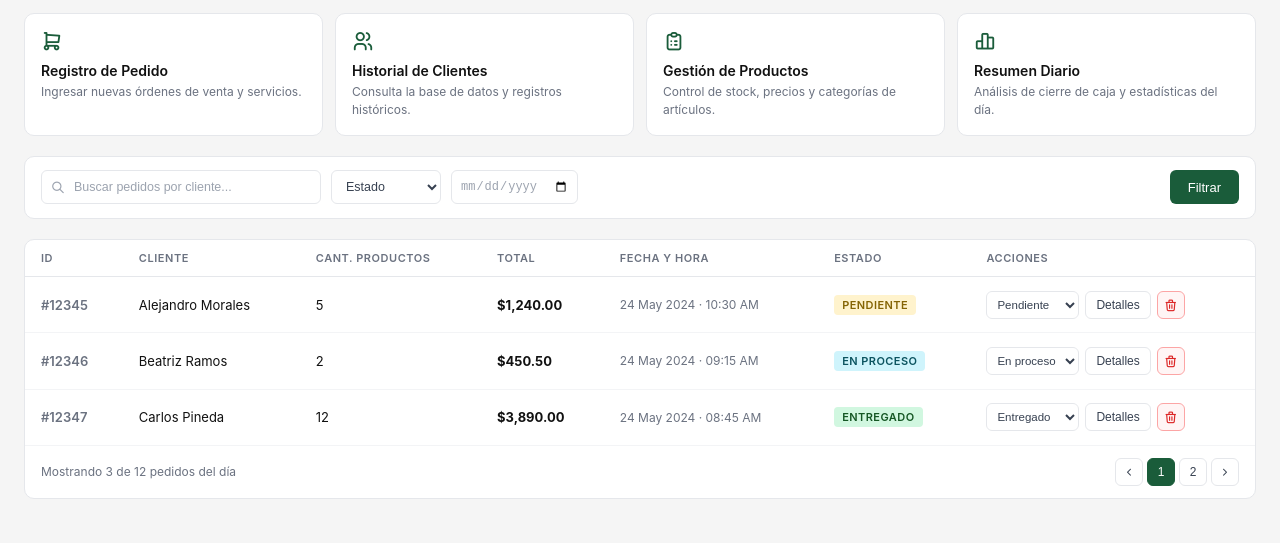
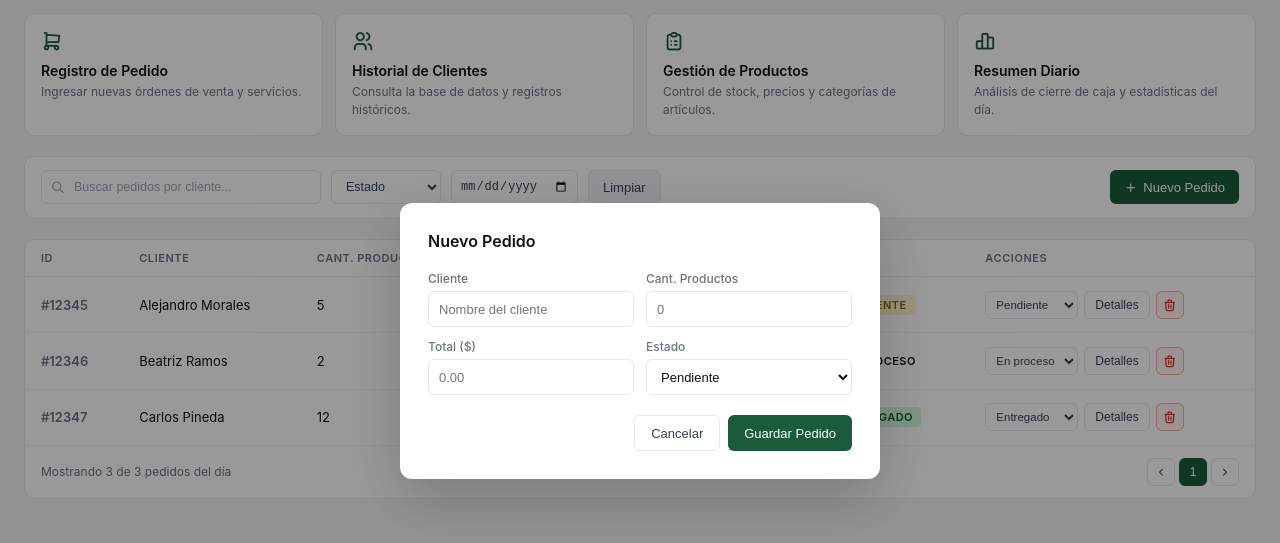
Before and after one commit to sogarox/PedidoRapido, a plain HTML site: page views/dashboard/dash.html in a window 1280 px wide. Both pictures are taken after a click on the element 173 px from the left and 133 px from the top of the page. Shown: the part 59-602 px from the top of the page. Drawn offline with Linux system fonts and the light colour scheme.

Commit message:
dashboard funcional mediante localstorage, se añadio confirmacion a todos los formularios, edicion de perfil inicializada

```diff
--- a/views/dashboard/dash.css
+++ b/views/dashboard/dash.css
@@ -1,4 +1,3 @@
-
   * {
     box-sizing: border-box;
     margin: 0;
@@ -11,7 +10,6 @@ body {
     min-height: 100vh;
   }
 
-/* NAVBAR */
   .navbar {
     background: #1a5c3a;
     padding: 0 1.5rem;
@@ -48,12 +46,10 @@ body {
     background: rgba(255, 255, 255, .1);
   }
 
-/* CONTENT */
   .content {
     padding: 1.25rem 1.5rem;
   }
 
-/* CARDS */
   .cards {
     display: grid;
     grid-template-columns: repeat(4, 1fr);
@@ -94,7 +90,6 @@ body {
     line-height: 1.5;
   }
 
-/* FILTERS */
   .filters {
     background: #fff;
     border: 1px solid #e5e7eb;
@@ -104,11 +99,13 @@ body {
     align-items: center;
     gap: 10px;
     margin-bottom: 1.25rem;
+    flex-wrap: wrap;
   }
 
   .search-wrap {
     position: relative;
     flex: 1;
+    min-width: 200px;
     max-width: 280px;
   }
 
@@ -156,14 +153,30 @@ body {
     border: 1px solid #e5e7eb;
     border-radius: 6px;
     font-size: 12px;
-  color: #9ca3af;
+    color: #374151;
     background: #fff;
     outline: none;
   }
 
   .btn-filter {
     height: 34px;
-  padding: 0 18px;
+    padding: 0 14px;
+    background: #f3f4f6;
+    color: #374151;
+    border: 1px solid #e5e7eb;
+    border-radius: 6px;
+    font-size: 13px;
+    font-weight: 500;
+    cursor: pointer;
+  }
+
+  .btn-filter:hover {
+    background: #e5e7eb;
+  }
+
+  .btn-new {
+    height: 34px;
+    padding: 0 14px;
     background: #1a5c3a;
     color: #fff;
     border: none;
@@ -172,13 +185,15 @@ body {
     font-weight: 500;
     cursor: pointer;
     margin-left: auto;
+    display: flex;
+    align-items: center;
+    gap: 6px;
   }
 
-.btn-filter:hover {
+  .btn-new:hover {
     background: #155030;
   }
 
-/* TABLE */
   .table-wrap {
     background: #fff;
     border: 1px solid #e5e7eb;
@@ -207,10 +222,15 @@ thead th {
 
   tbody tr {
     border-bottom: 1px solid #f3f4f6;
+    transition: background .1s;
   }
 
   tbody tr:last-child {
     border-bottom: none;
+  }
+
+  tbody tr:hover {
+    background: #f9fafb;
   }
 
   tbody td {
@@ -231,9 +251,9 @@ td.total {
   td.datetime {
     color: #6b7280;
     font-size: 12px;
+    white-space: nowrap;
   }
 
-/* BADGES */
   .badge {
     display: inline-block;
     padding: 3px 8px;
@@ -243,22 +263,21 @@ td.datetime {
     letter-spacing: .04em;
   }
 
-.badge-pending {
+  .badge-Pendiente {
     background: #fff3cd;
     color: #856404;
   }
 
-.badge-process {
+  .badge-En\ proceso {
     background: #cff4fc;
     color: #0c5460;
   }
 
-.badge-done {
+  .badge-Entregado {
     background: #d1f7e0;
     color: #155724;
   }
 
-/* ACTIONS */
   .actions {
     display: flex;
     align-items: center;
@@ -310,7 +329,6 @@ td.datetime {
     background: #fee2e2;
   }
 
-/* PAGINATION */
   .pagination {
     display: flex;
     align-items: center;
@@ -354,3 +372,126 @@ td.datetime {
   .page-btn:hover:not(.active) {
     background: #f9fafb;
   }
+
+  .empty {
+    text-align: center;
+    padding: 2.5rem;
+    color: #9ca3af;
+    font-size: 13px;
+  }
+
+  /* MODAL */
+  .modal-overlay {
+    position: fixed;
+    inset: 0;
+    background: rgba(0, 0, 0, .4);
+    display: flex;
+    align-items: center;
+    justify-content: center;
+    z-index: 100;
+    opacity: 0;
+    pointer-events: none;
+    transition: opacity .2s;
+  }
+
+  .modal-overlay.open {
+    opacity: 1;
+    pointer-events: all;
+  }
+
+  .modal {
+    background: #fff;
+    border-radius: 12px;
+    padding: 1.75rem;
+    width: 100%;
+    max-width: 480px;
+    box-shadow: 0 20px 60px rgba(0, 0, 0, .2);
+    transform: translateY(10px);
+    transition: transform .2s;
+  }
+
+  .modal-overlay.open .modal {
+    transform: translateY(0);
+  }
+
+  .modal h3 {
+    font-size: 16px;
+    font-weight: 600;
+    margin-bottom: 1.25rem;
+    color: #111;
+  }
+
+  .modal-grid {
+    display: grid;
+    grid-template-columns: 1fr 1fr;
+    gap: 12px;
+    margin-bottom: 12px;
+  }
+
+  .modal-grid.full {
+    grid-template-columns: 1fr;
+  }
+
+  .mfield {
+    display: flex;
+    flex-direction: column;
+    gap: 5px;
+  }
+
+  .mfield label {
+    font-size: 12px;
+    color: #6b7280;
+    font-weight: 500;
+  }
+
+  .mfield input,
+  .mfield select {
+    height: 36px;
+    padding: 0 10px;
+    border: 1px solid #e5e7eb;
+    border-radius: 6px;
+    font-size: 13px;
+    color: #111;
+    background: #fff;
+    outline: none;
+  }
+
+  .mfield input:focus,
+  .mfield select:focus {
+    border-color: #1a5c3a;
+    box-shadow: 0 0 0 2px rgba(26, 92, 58, .1);
+  }
+
+  .modal-actions {
+    display: flex;
+    justify-content: flex-end;
+    gap: 8px;
+    margin-top: 1.25rem;
+  }
+
+  .btn-cancel {
+    height: 36px;
+    padding: 0 16px;
+    border: 1px solid #e5e7eb;
+    border-radius: 6px;
+    font-size: 13px;
+    background: #fff;
+    color: #374151;
+    cursor: pointer;
+  }
+
+  .btn-save {
+    height: 36px;
+    padding: 0 16px;
+    border: none;
+    border-radius: 6px;
+    font-size: 13px;
+    font-weight: 500;
+    background: #1a5c3a;
+    color: #fff;
+    cursor: pointer;
+  }
+
+  .btn-save:hover {
+    background: #155030;
+  }
--- a/views/dashboard/dash.html
+++ b/views/dashboard/dash.html
@@ -11,14 +11,14 @@
 <nav class="navbar">
   <h1>RapiPedidos</h1>
   <div class="nav-btns">
-      <button class="nav-btn">Editar Perfil</button>
-      <button class="nav-btn">Cerrar Sesión</button>
+    <button class="nav-btn btn-profile">Editar Perfil</button>
+    <button class="nav-btn btn-exit">Cerrar Sesión</button>
   </div>
 </nav>
 
 <div class="content">
   <div class="cards">
-      <div class="card">
+    <div class="card" onclick="openModal()">
       <i class="ti ti-shopping-cart"></i>
       <h3>Registro de Pedido</h3>
       <p>Ingresar nuevas órdenes de venta y servicios.</p>
@@ -43,16 +43,17 @@
   <div class="filters">
     <div class="search-wrap">
       <i class="ti ti-search"></i>
-        <input type="text" placeholder="Buscar pedidos por cliente...">
+      <input type="text" id="searchInput" placeholder="Buscar pedidos por cliente..." oninput="renderTable()">
     </div>
-      <select class="filter-select">
-        <option>Estado</option>
+    <select class="filter-select" id="filterEstado" onchange="renderTable()">
+      <option value="">Estado</option>
       <option>Pendiente</option>
-        <option>En Proceso</option>
+      <option>En proceso</option>
       <option>Entregado</option>
     </select>
-      <input type="date" class="filter-date">
-      <button class="btn-filter">Filtrar</button>
+    <input type="date" class="filter-date" id="filterFecha" onchange="renderTable()">
+    <button class="btn-filter" onclick="clearFilters()">Limpiar</button>
+    <button class="btn-new" onclick="openModal()"><i class="ti ti-plus"></i> Nuevo Pedido</button>
   </div>
 
   <div class="table-wrap">
@@ -68,64 +69,49 @@
           <th>Acciones</th>
         </tr>
       </thead>
-        <tbody>
-          <tr>
-            <td class="id">#12345</td>
-            <td>Alejandro Morales</td>
-            <td>5</td>
-            <td class="total">$1,240.00</td>
-            <td class="datetime">24 May 2024 · 10:30 AM</td>
-            <td><span class="badge badge-pending">PENDIENTE</span></td>
-            <td>
-              <div class="actions">
-                <select class="status-select"><option>Pendiente</option><option>En proceso</option><option>Entregado</option></select>
-                <button class="btn-detail">Detalles</button>
-                <button class="btn-del"><i class="ti ti-trash"></i></button>
-              </div>
-            </td>
-          </tr>
-          <tr>
-            <td class="id">#12346</td>
-            <td>Beatriz Ramos</td>
-            <td>2</td>
-            <td class="total">$450.50</td>
-            <td class="datetime">24 May 2024 · 09:15 AM</td>
-            <td><span class="badge badge-process">EN PROCESO</span></td>
-            <td>
-              <div class="actions">
-                <select class="status-select"><option>Pendiente</option><option selected>En proceso</option><option>Entregado</option></select>
-                <button class="btn-detail">Detalles</button>
-                <button class="btn-del"><i class="ti ti-trash"></i></button>
-              </div>
-            </td>
-          </tr>
-          <tr>
-            <td class="id">#12347</td>
-            <td>Carlos Pineda</td>
-            <td>12</td>
-            <td class="total">$3,890.00</td>
-            <td class="datetime">24 May 2024 · 08:45 AM</td>
-            <td><span class="badge badge-done">ENTREGADO</span></td>
-            <td>
-              <div class="actions">
-                <select class="status-select"><option>Pendiente</option><option>En proceso</option><option selected>Entregado</option></select>
-                <button class="btn-detail">Detalles</button>
-                <button class="btn-del"><i class="ti ti-trash"></i></button>
-              </div>
-            </td>
-          </tr>
-        </tbody>
+      <tbody id="tableBody"></tbody>
     </table>
     <div class="pagination">
-        <span>Mostrando 3 de 12 pedidos del día</span>
-        <div class="pages">
-          <button class="page-btn"><i class="ti ti-chevron-left"></i></button>
-          <button class="page-btn active">1</button>
-          <button class="page-btn">2</button>
-          <button class="page-btn"><i class="ti ti-chevron-right"></i></button>
+      <span id="paginationInfo"></span>
+      <div class="pages" id="paginationBtns"></div>
     </div>
   </div>
 </div>
+
+<!-- MODAL NUEVO PEDIDO -->
+<div class="modal-overlay" id="modalOverlay">
+  <div class="modal">
+    <h3>Nuevo Pedido</h3>
+    <div class="modal-grid">
+      <div class="mfield">
+        <label>Cliente</label>
+        <input type="text" id="mCliente" placeholder="Nombre del cliente">
       </div>
+      <div class="mfield">
+        <label>Cant. Productos</label>
+        <input type="number" id="mCant" placeholder="0" min="1">
+      </div>
+    </div>
+    <div class="modal-grid">
+      <div class="mfield">
+        <label>Total ($)</label>
+        <input type="number" id="mTotal" placeholder="0.00" step="0.01" min="0">
+      </div>
+      <div class="mfield">
+        <label>Estado</label>
+        <select id="mEstado">
+          <option>Pendiente</option>
+          <option>En proceso</option>
+          <option>Entregado</option>
+        </select>
+      </div>
+    </div>
+    <div class="modal-actions">
+      <button class="btn-cancel" onclick="closeModal()">Cancelar</button>
+      <button class="btn-save" onclick="savePedido()">Guardar Pedido</button>
+    </div>
+  </div>
+</div>
+<script src="dash.js"></script>
 </body>
 </html>
--- /dev/null
+++ b/views/dashboard/dash.js
@@ -0,0 +1,192 @@
+const STORAGE_KEY = 'rapipedidos_pedidos';
+const PER_PAGE = 10;
+let currentPage = 1;
+
+// ── Datos iniciales si LocalStorage está vacío ──
+const defaultData = [
+    { id: 12345, cliente: 'Alejandro Morales', cant: 5, total: 1240.00, fecha: '2024-05-24T10:30', estado: 'Pendiente' },
+    { id: 12346, cliente: 'Beatriz Ramos', cant: 2, total: 450.50, fecha: '2024-05-24T09:15', estado: 'En proceso' },
+    { id: 12347, cliente: 'Carlos Pineda', cant: 12, total: 3890.00, fecha: '2024-05-24T08:45', estado: 'Entregado' },
+];
+
+function getPedidos() {
+    const raw = localStorage.getItem(STORAGE_KEY);
+    return raw ? JSON.parse(raw) : defaultData;
+}
+
+function savePedidos(data) {
+    localStorage.setItem(STORAGE_KEY, JSON.stringify(data));
+}
+
+function nextId() {
+    const pedidos = getPedidos();
+    return pedidos.length ? Math.max(...pedidos.map(p => p.id)) + 1 : 10000;
+}
+
+function formatFecha(isoStr) {
+    const d = new Date(isoStr);
+    const day = d.getDate().toString().padStart(2, '0');
+    const months = ['Ene', 'Feb', 'Mar', 'Abr', 'May', 'Jun', 'Jul', 'Ago', 'Sep', 'Oct', 'Nov', 'Dic'];
+    const mon = months[d.getMonth()];
+    const year = d.getFullYear();
+    const h = d.getHours().toString().padStart(2, '0');
+    const m = d.getMinutes().toString().padStart(2, '0');
+    const ampm = d.getHours() >= 12 ? 'PM' : 'AM';
+    const h12 = (d.getHours() % 12 || 12).toString().padStart(2, '0');
+    return `${day} ${mon} ${year} · ${h12}:${m} ${ampm}`;
+}
+
+function getFiltered() {
+    const q = document.getElementById('searchInput').value.toLowerCase();
+    const est = document.getElementById('filterEstado').value;
+    const fecha = document.getElementById('filterFecha').value;
+    return getPedidos().filter(p => {
+        const matchQ = !q || p.cliente.toLowerCase().includes(q);
+        const matchEst = !est || p.estado === est;
+        const matchF = !fecha || p.fecha.startsWith(fecha);
+        return matchQ && matchEst && matchF;
+    });
+}
+
+function renderTable() {
+    const filtered = getFiltered();
+    const total = filtered.length;
+    const pages = Math.ceil(total / PER_PAGE) || 1;
+    if (currentPage > pages) currentPage = 1;
+
+    const slice = filtered.slice((currentPage - 1) * PER_PAGE, currentPage * PER_PAGE);
+    const tbody = document.getElementById('tableBody');
+
+    if (!slice.length) {
+        tbody.innerHTML = `<tr><td colspan="7" class="empty"><i class="ti ti-inbox" style="font-size:28px;display:block;margin-bottom:8px;"></i>Sin pedidos</td></tr>`;
+    } else {
+        tbody.innerHTML = slice.map(p => `
+        <tr>
+          <td class="id">#${p.id}</td>
+          <td>${p.cliente}</td>
+          <td>${p.cant}</td>
+          <td class="total">$${parseFloat(p.total).toFixed(2)}</td>
+          <td class="datetime">${formatFecha(p.fecha)}</td>
+          <td><span class="badge badge-${p.estado}">${p.estado.toUpperCase()}</span></td>
+          <td>
+            <div class="actions">
+              <select class="status-select" onchange="changeEstado(${p.id}, this.value)">
+                ${['Pendiente', 'En proceso', 'Entregado'].map(s => `<option${s === p.estado ? ' selected' : ''}>${s}</option>`).join('')}
+              </select>
+              <button class="btn-detail" onclick="alert('Pedido #${p.id}\\nCliente: ${p.cliente}\\nProductos: ${p.cant}\\nTotal: $${parseFloat(p.total).toFixed(2)}\\nEstado: ${p.estado}')">Detalles</button>
+              <button class="btn-del" onclick="deletePedido(${p.id})"><i class="ti ti-trash"></i></button>
+            </div>
+          </td>
+        </tr>
+      `).join('');
+    }
+
+    // Info
+    document.getElementById('paginationInfo').textContent =
+        `Mostrando ${slice.length} de ${total} pedido${total !== 1 ? 's' : ''} del día`;
+
+    // Botones de página
+    const btns = document.getElementById('paginationBtns');
+    let html = `<button class="page-btn" onclick="goPage(${currentPage - 1})" ${currentPage === 1 ? 'disabled' : ''}>
+      <i class="ti ti-chevron-left"></i></button>`;
+    for (let i = 1; i <= pages; i++) {
+        html += `<button class="page-btn${i === currentPage ? ' active' : ''}" onclick="goPage(${i})">${i}</button>`;
+    }
+    html += `<button class="page-btn" onclick="goPage(${currentPage + 1})" ${currentPage === pages ? 'disabled' : ''}>
+      <i class="ti ti-chevron-right"></i></button>`;
+    btns.innerHTML = html;
+}
+
+function goPage(n) {
+    const pages = Math.ceil(getFiltered().length / PER_PAGE) || 1;
+    if (n < 1 || n > pages) return;
+    currentPage = n;
+    renderTable();
+}
+
+function changeEstado(id, nuevoEstado) {
+    const pedidos = getPedidos().map(p => p.id === id ? { ...p, estado: nuevoEstado } : p);
+    savePedidos(pedidos);
+    renderTable();
+}
+
+function deletePedido(id) {
+    if (!confirm('¿Eliminar este pedido?')) return;
+    savePedidos(getPedidos().filter(p => p.id !== id));
+    renderTable();
+}
+
+function clearFilters() {
+    document.getElementById('searchInput').value = '';
+    document.getElementById('filterEstado').value = '';
+    document.getElementById('filterFecha').value = '';
+    currentPage = 1;
+    renderTable();
+}
+
+// ── Modal ──
+function openModal() {
+    document.getElementById('modalOverlay').classList.add('open');
+}
+
+function closeModal() {
+    document.getElementById('modalOverlay').classList.remove('open');
+    document.getElementById('mCliente').value = '';
+    document.getElementById('mCant').value = '';
+    document.getElementById('mTotal').value = '';
+    document.getElementById('mEstado').value = 'Pendiente';
+}
+
+function savePedido() {
+    const cliente = document.getElementById('mCliente').value.trim();
+    const cant = parseInt(document.getElementById('mCant').value);
+    const total = parseFloat(document.getElementById('mTotal').value);
+    const estado = document.getElementById('mEstado').value;
+
+    if (!cliente || isNaN(cant) || isNaN(total)) {
+        alert('Por favor complete todos los campos.');
+        return;
+    }
+
+    const pedidos = getPedidos();
+    pedidos.unshift({
+        id: nextId(),
+        cliente,
+        cant,
+        total,
+        fecha: new Date().toISOString().slice(0, 16),
+        estado
+    });
+    savePedidos(pedidos);
+    closeModal();
+    currentPage = 1;
+    renderTable();
+}
+
+// Cerrar modal al clickear fuera
+document.getElementById('modalOverlay').addEventListener('click', function (e) {
+    if (e.target === this) closeModal();
+});
+
+const exitBtn = document.querySelector('.btn-exit');
+    if (exitBtn) {
+        exitBtn.addEventListener('click', (e) => {
+            e.preventDefault();
+            // acción extra: puedes mostrar mensaje o redirigir
+            localStorage.removeItem(STORAGE_KEY)
+            console.log('Sesión eliminada de localStorage:', localStorage.getItem(STORAGE_KEY));
+            location.href = "../../index.html"
+        });
+    }
+
+
+    const profileBtn = document.querySelector(".btn-profile");
+    if(profileBtn) {
+        profileBtn.addEventListener('click', (e) => {
+            e.preventDefault();
+            location.href="../perfil/perfil.html"
+        })
+    }
+// ── Init ──
+if (!localStorage.getItem(STORAGE_KEY)) savePedidos(defaultData);
+renderTable();
```
Also changed, not shown: index.html (+9 -9 lines), index.js (+12 -3 lines), views/login/login.html (+5 -4 lines), views/login/login.js (+13 -3 lines), views/perfil/perfil.html (added, +11 -0 lines). Lines whose indentation alone changed are shown as unchanged.
